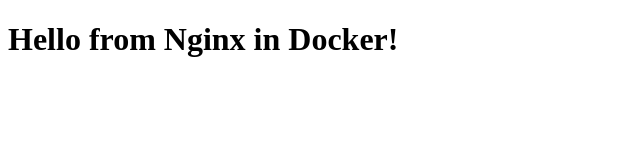
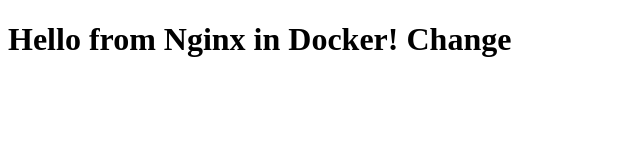
Before and after one commit to vmykhailyk/mynginx, a plain HTML site: page index.html in a window 1280 px wide. Shown: the whole page, without its empty margins (0-640 px from the left). Drawn offline with Linux system fonts and the light colour scheme.

Commit message:
Update index.html

```diff
--- a/index.html
+++ b/index.html
@@ -5,6 +5,6 @@
     <title>Welcome</title>
 </head>
 <body>
-    <h1>Hello from Nginx in Docker!</h1>
+    <h1>Hello from Nginx in Docker! Change</h1>
 </body>
 </html>
```
